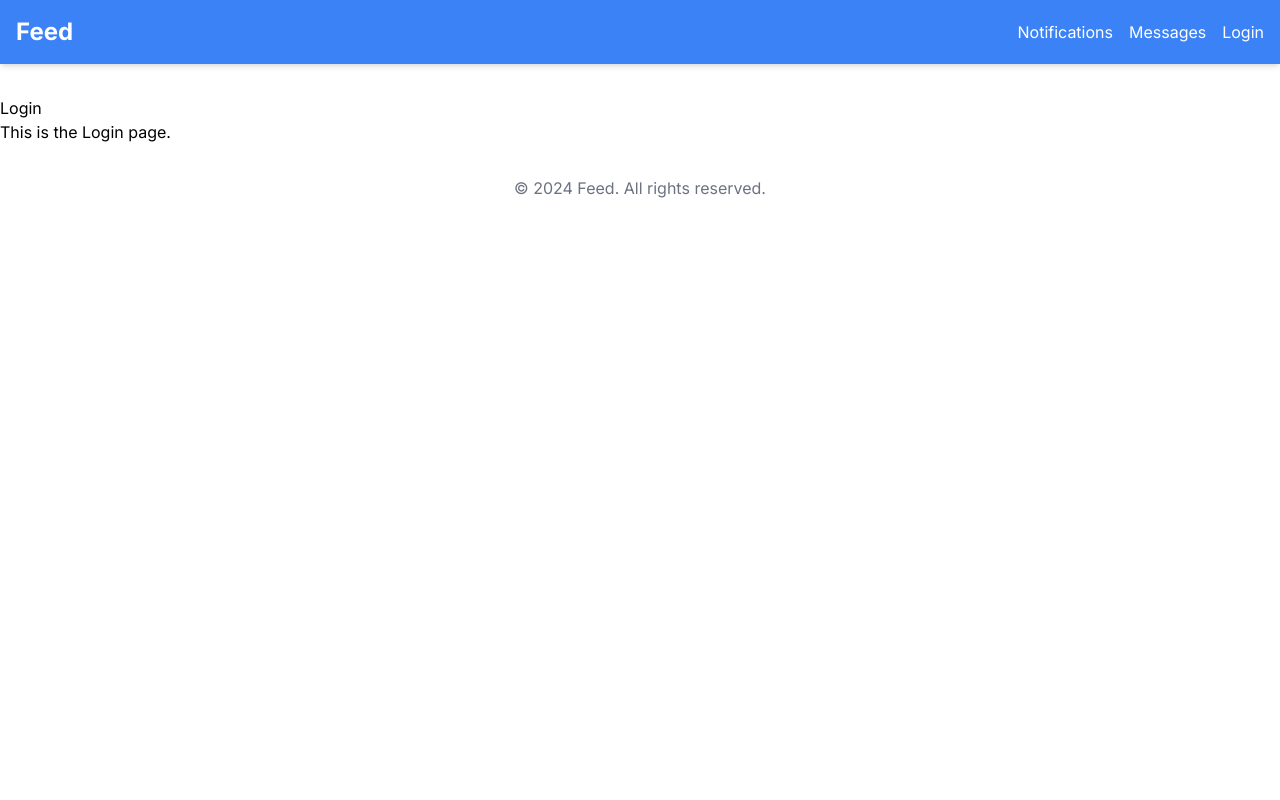
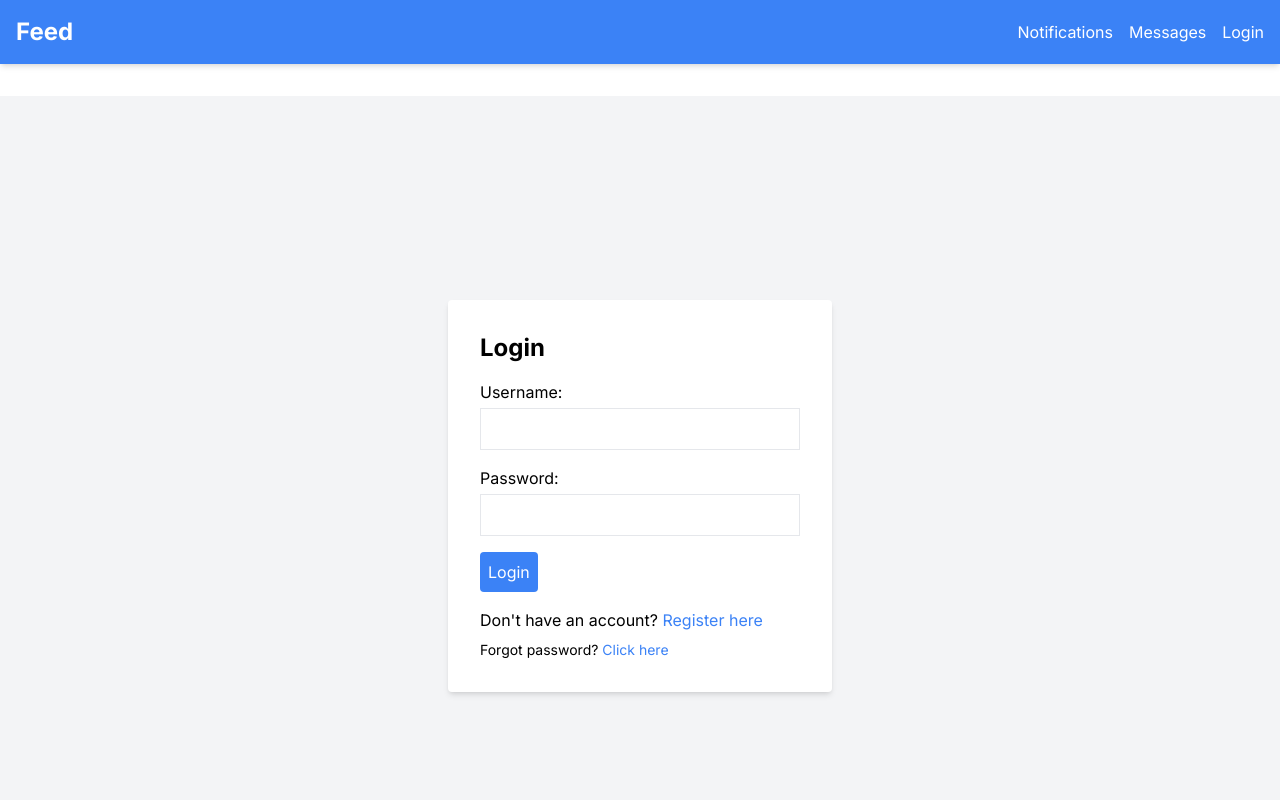
Before and after one commit to TrevorStreng/Feed, a Next.js app in the folder frontend/: page /login in a window 1280 px wide. Shown: the top 800 px of the page. Built offline with nearby package versions, Linux system fonts and the light colour scheme.

Commit message:
* Populated the Login page with some simple UI/functionality

```diff
--- a/frontend/app/login/page.js
+++ b/frontend/app/login/page.js
@@ -1,8 +1,138 @@
+"use client"
+import React, { useState } from 'react';
+
 export default function Login() {
-    return (
-      <div>
-        <h1>Login</h1>
-        <p>This is the Login page.</p>
+  const [username, setUsername] = useState('');
+  const [password, setPassword] = useState('');
+  const [email, setEmail] = useState('');
+  const [isRegistering, setIsRegistering] = useState(false);
+  const [isForgotPassword, setIsForgotPassword] = useState(false);
+
+  const handleUsernameChange = (e) => {
+    setUsername(e.target.value);
+  };
+
+  const handlePasswordChange = (e) => {
+    setPassword(e.target.value);
+  };
+
+  const handleEmailChange = (e) => {
+    setEmail(e.target.value);
+  };
+
+  const handleLogin = () => {
+    // Login logic stuff here
+    console.log(`Logging in with username: ${username} and password: ${password}`);
+    // Any authentication stuff here like API calls
+  };
+
+  const handleRegister = () => {
+    // Registering account logic here
+    console.log(`Registering with username: ${username}, email: ${email}, and password: ${password}`);
+    // API calls or anything here
+  };
+
+  const handleForgotPassword = () => {
+    // Forgot password logic stuff here
+    console.log('Forgot password clicked');
+    // A modal popup or something that leads to a password recovery page here
+  };
+
+  const toggleRegisterMode = () => {
+    setIsRegistering(!isRegistering);
+  };
+
+  const toggleForgotPassword = () => {
+    setIsForgotPassword(!isForgotPassword);
+  };
+
+  return (
+    <div className="flex items-center justify-center h-screen bg-gray-100">
+      <div className="bg-white p-8 rounded shadow-md w-96">
+        <h1 className="text-2xl font-bold mb-4">{isRegistering ? 'Register' : 'Login'}</h1>
+        <form>
+          <label className="block mb-4">
+            Username:
+            <input
+              className="border w-full p-2 mt-1"
+              type="text"
+              value={username}
+              onChange={handleUsernameChange}
+            />
+          </label>
+          {isRegistering && (
+            <label className="block mb-4">
+              Email:
+              <input
+                className="border w-full p-2 mt-1"
+                type="text"
+                value={email}
+                onChange={handleEmailChange}
+              />
+            </label>
+          )}
+          <label className="block mb-4">
+            Password:
+            <input
+              className="border w-full p-2 mt-1"
+              type="password"
+              value={password}
+              onChange={handlePasswordChange}
+            />
+          </label>
+          <button
+            className={`bg-${isRegistering ? 'green' : 'blue'}-500 text-white p-2 rounded hover:bg-${isRegistering ? 'green' : 'blue'}-600 focus:outline-none`}
+            type="button"
+            onClick={isRegistering ? handleRegister : handleLogin}
+          >
+            {isRegistering ? 'Register' : 'Login'}
+          </button>
+        </form>
+        <p className="mt-4">
+          {isRegistering ? 'Already have an account? ' : 'Don\'t have an account? '}
+          <span className="text-blue-500 cursor-pointer" onClick={toggleRegisterMode}>
+            {isRegistering ? 'Login here' : 'Register here'}
+          </span>
+        </p>
+        {!isRegistering && (
+          <p className="text-sm mt-2">
+          <span className="text-black">Forgot password? </span>
+          <span className="text-blue-500 cursor-pointer" onClick={toggleForgotPassword}>
+            Click here
+          </span>
+        </p>
+
+        )}
       </div>
-    );
-  }
+      {isForgotPassword && (
+        <div className="fixed top-0 left-0 w-full h-full flex items-center justify-center bg-gray-800 bg-opacity-75">
+          <div className="bg-white p-8 rounded shadow-md w-96">
+            <h1 className="text-2xl font-bold mb-4">Forgot Password</h1>
+            <p>Enter your email to reset your password.</p>
+            <label className="block mt-4">
+              Email:
+              <input
+                className="border w-full p-2 mt-1"
+                type="text"
+                value={email}
+                onChange={handleEmailChange}
+              />
+            </label>
+            <button
+              className="bg-blue-500 text-white p-2 rounded hover:bg-blue-600 focus:outline-none mt-4"
+              type="button"
+              onClick={handleForgotPassword}
+            >
+              Reset Password
+            </button>
+            <p className="mt-4">
+              <span className="text-blue-500 cursor-pointer" onClick={toggleForgotPassword}>
+                Cancel
+              </span>
+            </p>
+          </div>
+        </div>
+      )}
+    </div>
+  );
+}
```
